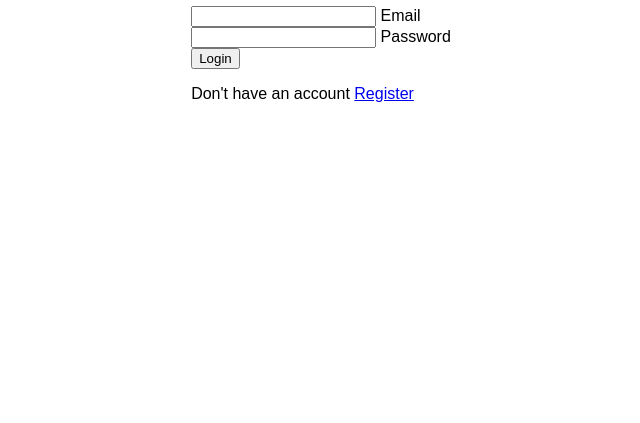
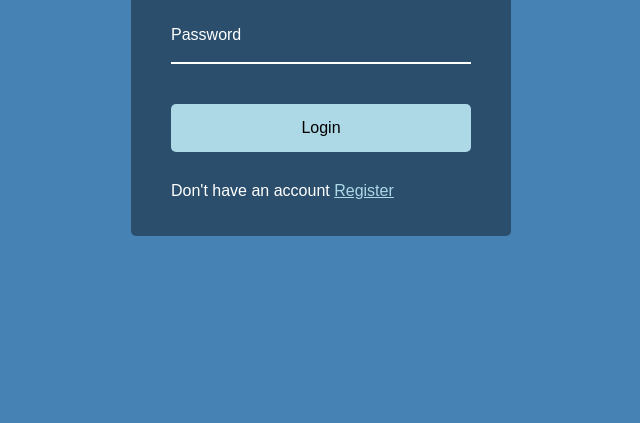
Before and after one commit to fherdy/FrontEnd-Components, a plain HTML site: page day8/index.html in a window 1280 px wide. Shown: the part 377-800 px from the top of the page, without its empty margins (319-959 px from the left). Drawn offline with Linux system fonts and the light colour scheme.

Commit message:
day 8 css file

```diff
--- a/day8/script.js
+++ b/day8/script.js
@@ -0,0 +1,6 @@
+const inputFlied = document.getElementsByTagName('input')
+const label_text = document.getElementsByTagName('label')
+
+if (inputFlied.hasFocus()){
+    label_text.style.top = "30px";
+}
--- a/day8/style.css
+++ b/day8/style.css
@@ -13,5 +13,83 @@ body{
     height: 100vh;
     overflow: hidden;
     margin: 0;
+    background-color: steelblue;
 
 }
+
+.container{
+    background-color: rgb(0,0,0, 0.4);
+    padding: 20px 40px;
+    border-radius: 5px;
+
+}
+
+.container h1 {
+    text-align: center;
+    margin-bottom: 30px;
+    color: #fff;
+
+}
+
+
+.container a{
+    text-transform: none;
+    color: lightblue;
+}
+
+ .btn{
+    cursor: pointer;
+    display: inline-block;
+    width: 100%;
+    background-color: lightblue;
+    padding: 15px;
+    font-family: inherit;
+    font-size: 16px;
+    border: 0;
+    border-radius: 5px;
+ }
+
+ .btn:focus{
+    outline: 0;
+}
+
+.btn:active{
+    transform: scale(0.98);
+}
+
+p, label{
+    color:#fff
+}
+
+.text{
+    margin-top: 30px;
+}
+
+.form-control{
+    position: relative;
+    margin: 20px 0 40px;
+    width: 300px;
+}
+
+.form-control input{
+    background-color: transparent;
+    border: 0;
+    border-bottom: 2px #fff solid;
+    display: block;
+    width: 100%;
+    padding: 15px 0;
+    font-size: 18px;
+    color: #fff;
+}
+
+.form-control input:focus,
+.form-control input:valid{
+    outline: 0;
+
+}
+
+.form-control label{
+    position:absolute;
+    top: 15px;
+    left: 0;
+}
```
